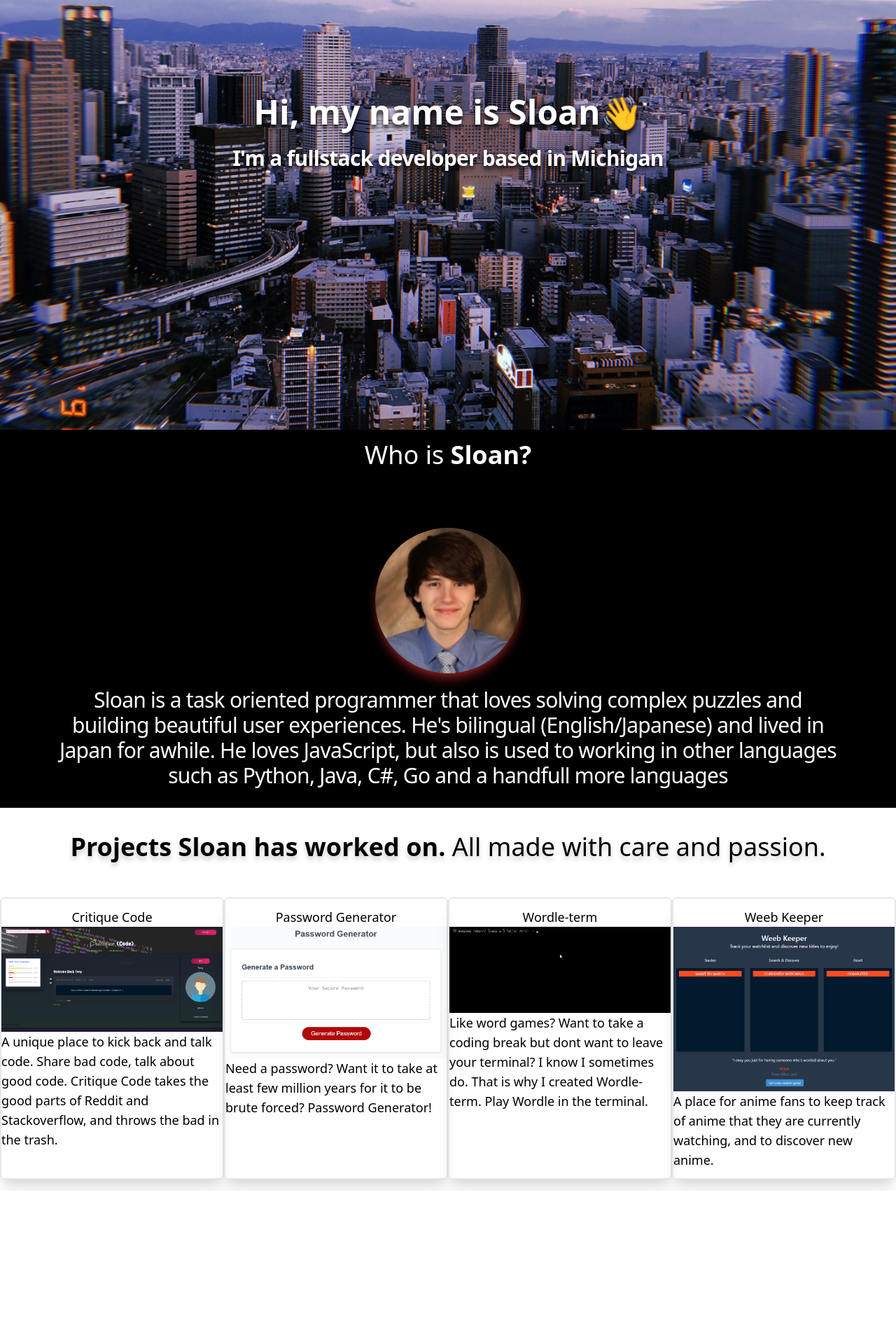
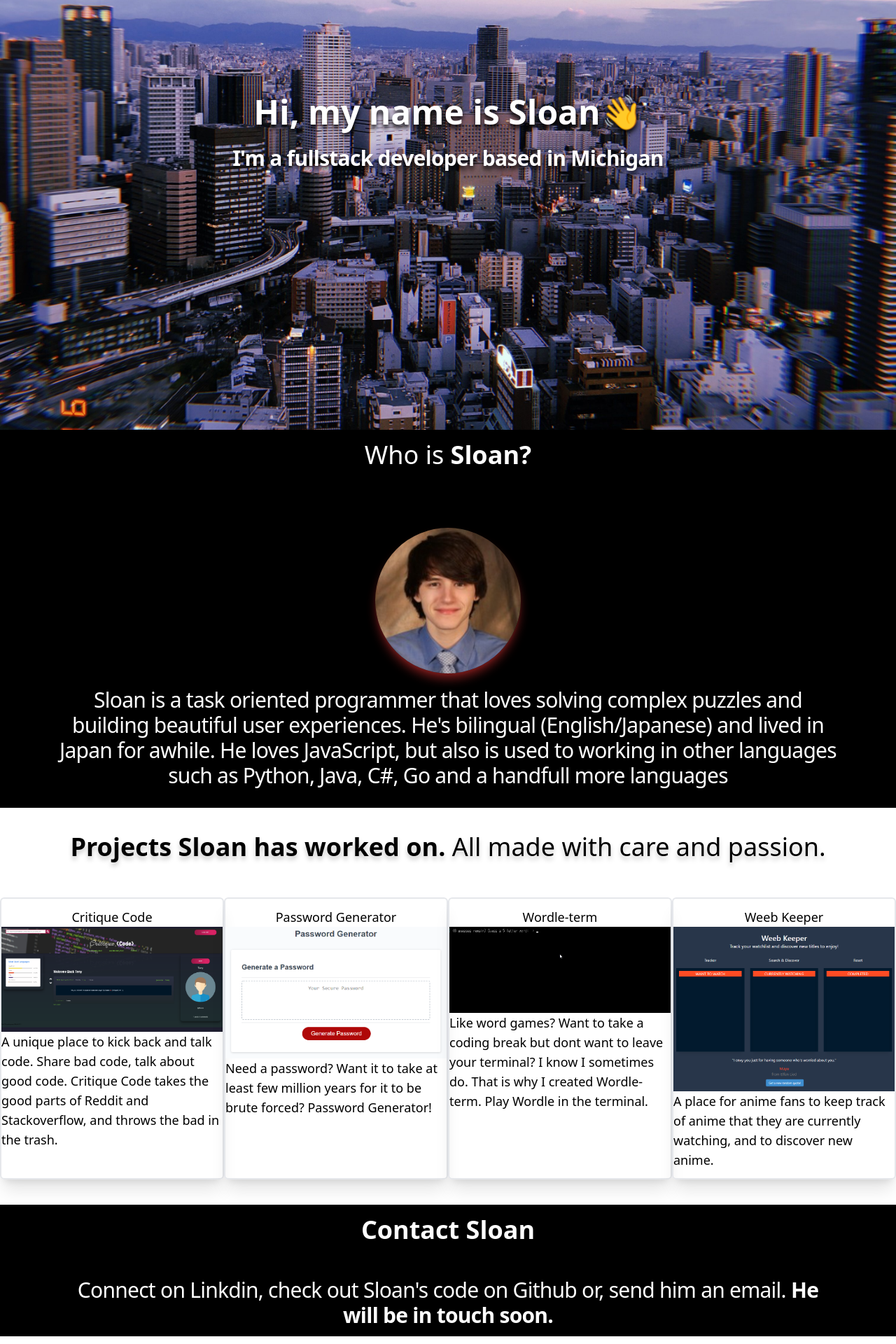
Before and after one commit to Sloansta/sloan-boyce, a React (Create React App) app in the folder portfolio/: page / in a window 1280 px wide. Shown: the part 206-2126 px from the top of the page at 70% size. Before the commit the page ends 1907 px from the top, so only its background shows below. Built offline with nearby package versions, Linux system fonts and the light colour scheme.

Commit message:
add: add content to the contact component. Images and links to media currently still not working

```diff
--- a/portfolio/src/App.js
+++ b/portfolio/src/App.js
@@ -2,6 +2,7 @@
 import Jumbotron from './components/Jumbotron';
 import About from './components/About';
 import Works from './components/Works';
+import Contact from './components/Contact';
 import './index.css'
 
 function App() {
@@ -10,6 +11,7 @@ function App() {
       <Jumbotron />
       <About />
       <Works />
+      <Contact />
     </div>
   );
 }
--- a/portfolio/src/components/Contact.js
+++ b/portfolio/src/components/Contact.js
@@ -1,9 +1,21 @@
 import React from 'react';
+/*import linkedInLogo from '../assets/img/linkedin-logo.png';
+import githubLogo from '../assets/img/github-logo.png';
+import emailLogo from '../assets/img/email-logo.png';*/
 
 const Contact = () => {
     return (
-        <div>
-
+        <div className='bg-black text-white'>
+            <h2 className='text-4xl text-center p-4 m-5'>
+                <strong>Contact Sloan</strong>
+            </h2>
+            <div className='flex flex-col md:flex-row text-white justify-center p-3 m-5
+                text-xl tracking-tight snap-center lg:text-3xl place-items-center'>
+                <p className='text-center max-w-prose'>
+                    Connect on Linkdin, check out Sloan's code on Github or,
+                    send him an email. <strong>He will be in touch soon.</strong>
+                </p>
+            </div>
         </div>
     )
 };
--- a/portfolio/src/components/Jumbotron.js
+++ b/portfolio/src/components/Jumbotron.js
@@ -3,7 +3,7 @@ import Image from "../assets/img/back-drop.jpeg";
 
 const Jumbotron = () => {
     return (
-        <div className="min-h-screen flex flex-col items-center justify-center p-0 m-0">
+        <div className="min-h-screen flex flex-col items-center justify-center p-0 m-0 overflow-hidden">
             <img
             className="absolute w-full h-full md:object-cover lg:object-cover sm:transform scale-y-105 bg-fixed"
             src={Image}
```
